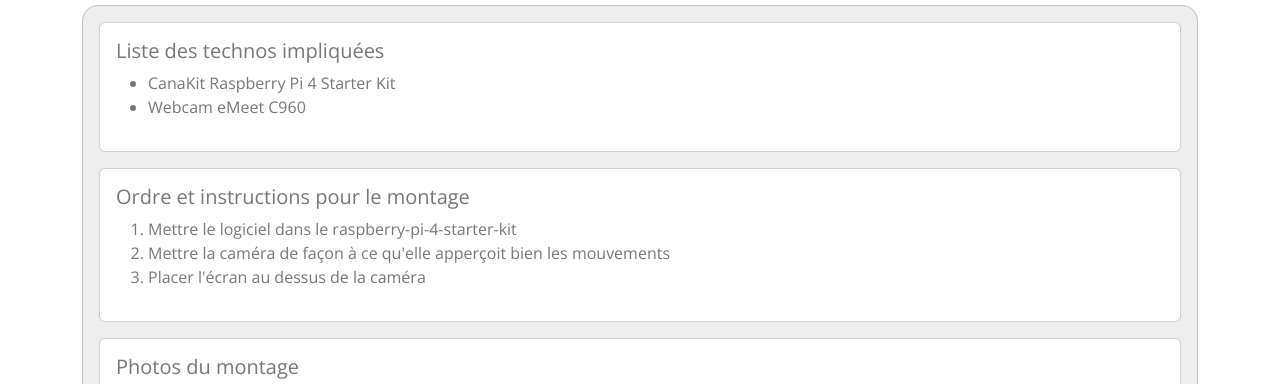
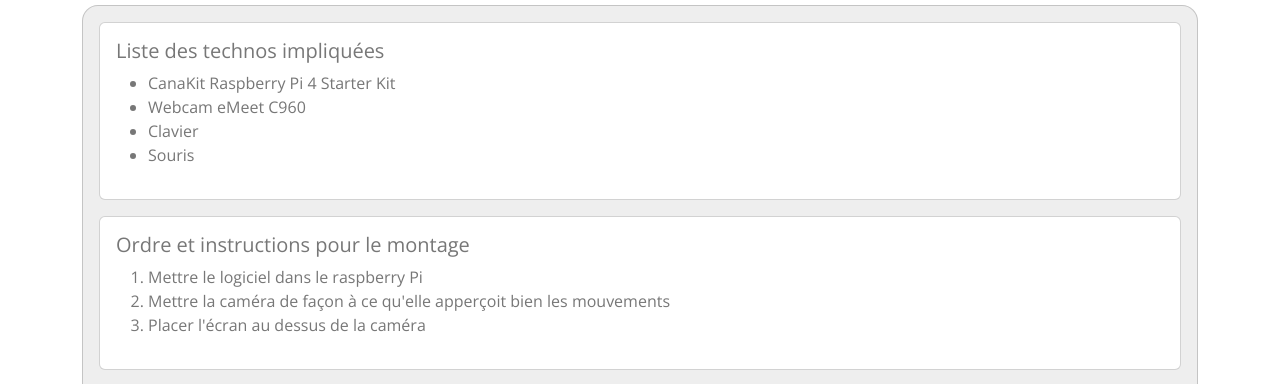
Before and after one commit to arksyy/minedrop, a plain HTML site: page index.html in a window 1280 px wide. Shown: the part 6017-6401 px from the top of the page. Drawn offline with nearby package versions, Linux system fonts and the light colour scheme.

Commit message:
Correction du matériel

```diff
--- a/index.html
+++ b/index.html
@@ -549,6 +549,8 @@
                   <ul>
                     <li>CanaKit Raspberry Pi 4 Starter Kit</li>
                     <li>Webcam eMeet C960</li>
+                    <li>Clavier</li>
+                    <li>Souris</li>
                   </ul>
                 </div>
               </div>
@@ -560,7 +562,7 @@
                     Ordre et instructions pour le montage
                   </h5>
                   <ol>
-                    <li>Mettre le logiciel dans le raspberry-pi-4-starter-kit</li>
+                    <li>Mettre le logiciel dans le raspberry Pi</li>
                     <li>Mettre la caméra de façon à ce qu'elle apperçoit bien les mouvements</li>
                     <li>Placer l'écran au dessus de la caméra</li>
                   </ol>
```
